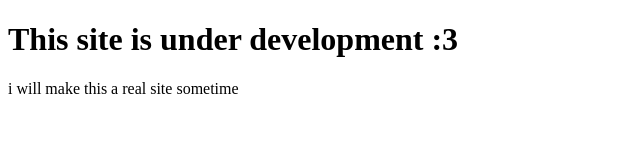
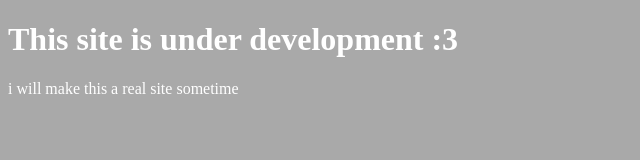
Before and after one commit to foxxytux/foxxytux.github.io, a plain HTML site: page index.html in a window 1280 px wide. Shown: the whole page, without its empty margins (0-640 px from the left). Drawn offline with Linux system fonts and the light colour scheme.

Commit message:
Update index.html

```diff
--- a/index.html
+++ b/index.html
@@ -1,8 +1,8 @@
 <!DOCTYPE html>
 <style>
   body {
-    color: white,
-    background-color: darkgray
+    color: white;
+    background-color: darkgray;
   }
 </style>
 <body>
```
